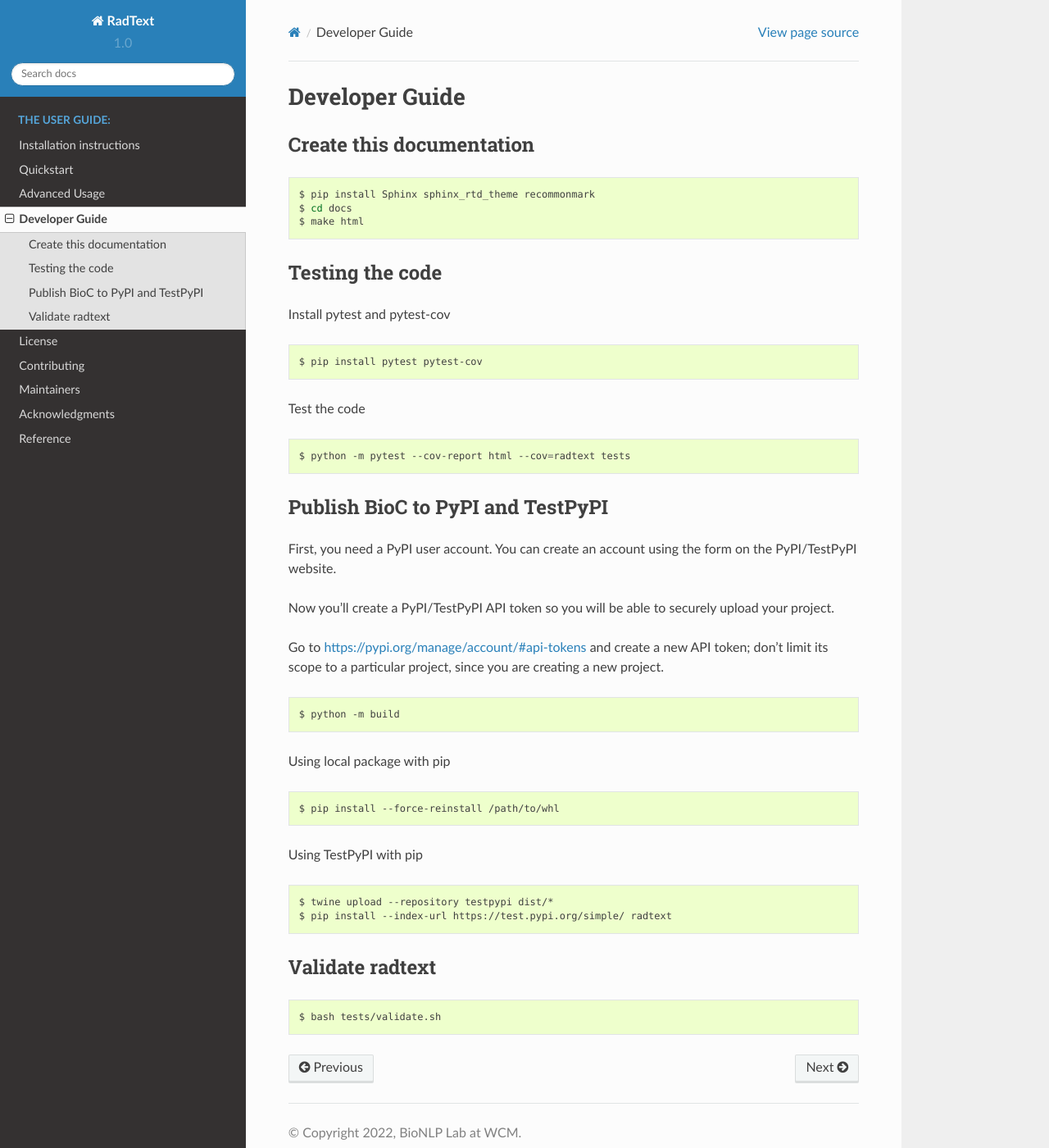
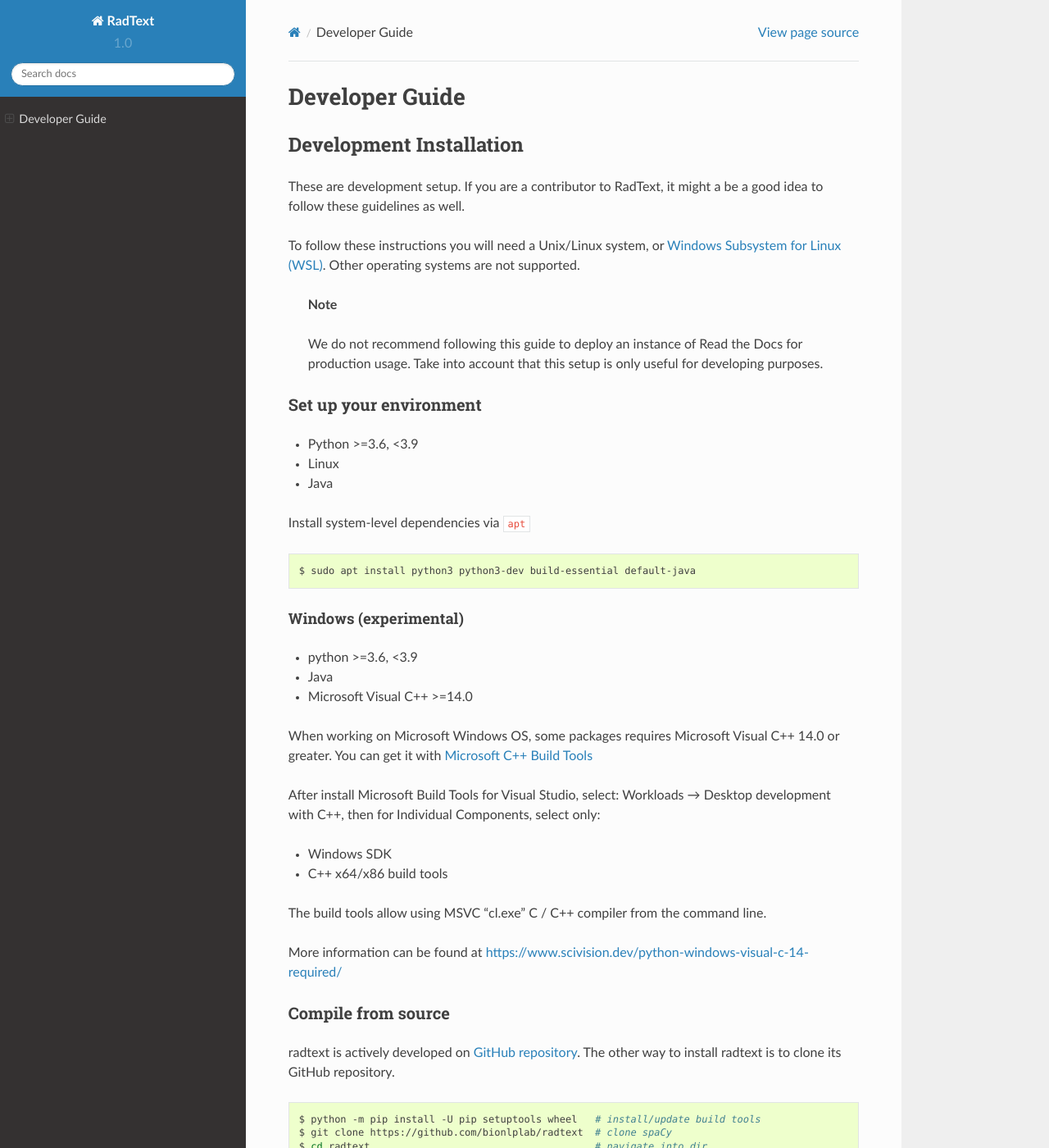
Before and after one commit to bionlplab/radtext, a Sphinx documentation site: the page built from docs/developer_guide.md, in a window 1280 px wide and 1400 px high. Shown: the whole window at 82% size. Built offline with Sphinx 7.4.7 and the Read the Docs theme 2.0.0, drawn with Linux system fonts in a browser that asks for light colours; some of the changed text lies outside the part shown.

````diff
--- a/docs/developer_guide.md
+++ b/docs/developer_guide.md
@@ -1,4 +1,68 @@
 # Developer Guide
+
+## Development Installation
+
+These are development setup. If you are a contributor to RadText, it might a be
+a good idea to follow these guidelines as well.
+
+To follow these instructions you will need a Unix/Linux system, or
+[Windows Subsystem for Linux
+(WSL)](https://docs.microsoft.com/en-us/windows/wsl/). Other operating systems
+are not supported.
+
+> **Note**
+>
+> We do not recommend following this guide to deploy an instance of Read the Docs
+for production usage. Take into account that this setup is only useful for
+developing purposes.
+
+### Set up your environment
+
+* Python >=3.6, <3.9
+* Linux
+* Java
+
+Install system-level dependencies via `apt`
+
+```shell
+$ sudo apt install python3 python3-dev build-essential default-java
+```
+
+#### Windows (experimental)
+
+* python >=3.6, <3.9
+* Java
+* Microsoft Visual C++ >=14.0
+
+When working on Microsoft Windows OS, some packages requires Microsoft Visual
+C++ 14.0 or greater. You can get it with [Microsoft C++ Build
+Tools](https://visualstudio.microsoft.com/visual-cpp-build-tools)
+
+After install Microsoft Build Tools for Visual Studio, select: Workloads →
+Desktop development with C++, then for Individual Components, select only:
+
+*  Windows SDK
+*  C++ x64/x86 build tools
+
+The build tools allow using MSVC "cl.exe" C / C++ compiler from the command line.
+
+More information can be found at <https://www.scivision.dev/python-windows-visual-c-14-required/>
+
+### Compile from source
+
+radtext is actively developed on [GitHub repository](https://github.com/bionlplab/radtext).
+The other way to install radtext is to clone its GitHub repository.
+
+```shell
+$ python -m pip install -U pip setuptools wheel   # install/update build tools
+$ git clone https://github.com/bionlplab/radtext  # clone spaCy
+$ cd radtext                                      # navigate into dir
+$ python -m venv radtext_env                      # create environment in .env
+$ source radtext_env/bin/activate                 # activate virtual env
+$ pip install -r requirements.txt                 # install requirements
+$ python -m build                                 # build the package
+$ pip install dist/path/to/wheel                  # install radtext
+```
 
 ## Create this documentation
 
@@ -8,21 +72,7 @@ $ cd docs
 $ make html
 ```
 
-## Testing the code
-
-Install pytest and pytest-cov
-
-```shell
-$ pip install pytest pytest-cov
-```
-
-Test the code
-
-```shell
-$ python -m pytest --cov-report html --cov=radtext tests
-```
-
-## Publish BioC to PyPI and TestPyPI
+## Publish RadText to PyPI and TestPyPI
 
 First, you need a PyPI user account. You can create an account using the
 form on the PyPI/TestPyPI website.
@@ -51,7 +101,7 @@ $ twine upload --repository testpypi dist/*
 $ pip install --index-url https://test.pypi.org/simple/ radtext
 ```
 
-## Validate radtext
+### Validate RadText
 
 ```shell
 $ bash tests/validate.sh
````
Also changed, not shown: README.md (+9 -0 lines), docs/acknowledgments.md (+12 -3 lines), docs/code_of_conduct.md (added, +4 -0 lines), docs/contribute.md (added, +34 -0 lines), docs/contributing.md (deleted, +0 -15 lines), docs/getting_started.md (+2 -1 lines), docs/index.rst (+12 -24 lines), docs/install.md (added, +22 -0 lines), docs/installation.md (deleted, +0 -69 lines), docs/license.md (deleted, +0 -23 lines), docs/tests.md (added, +26 -0 lines).
